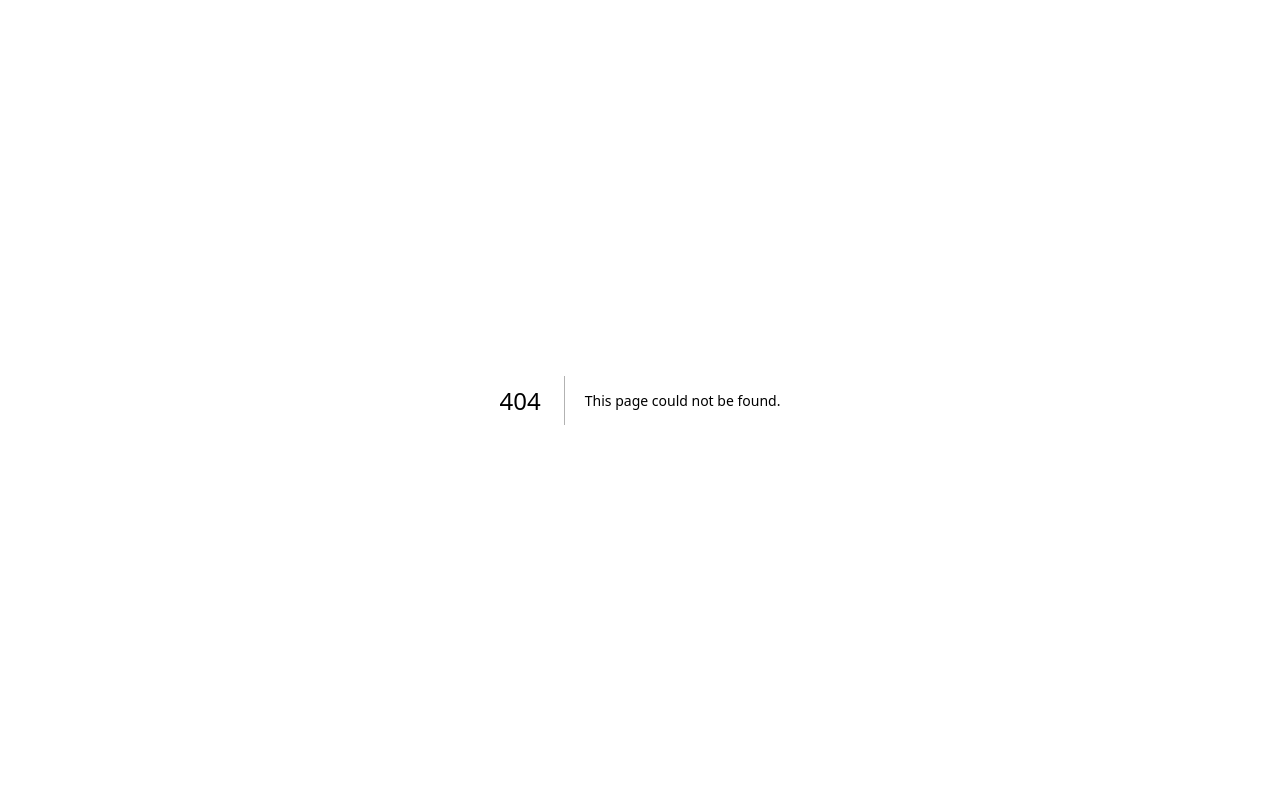
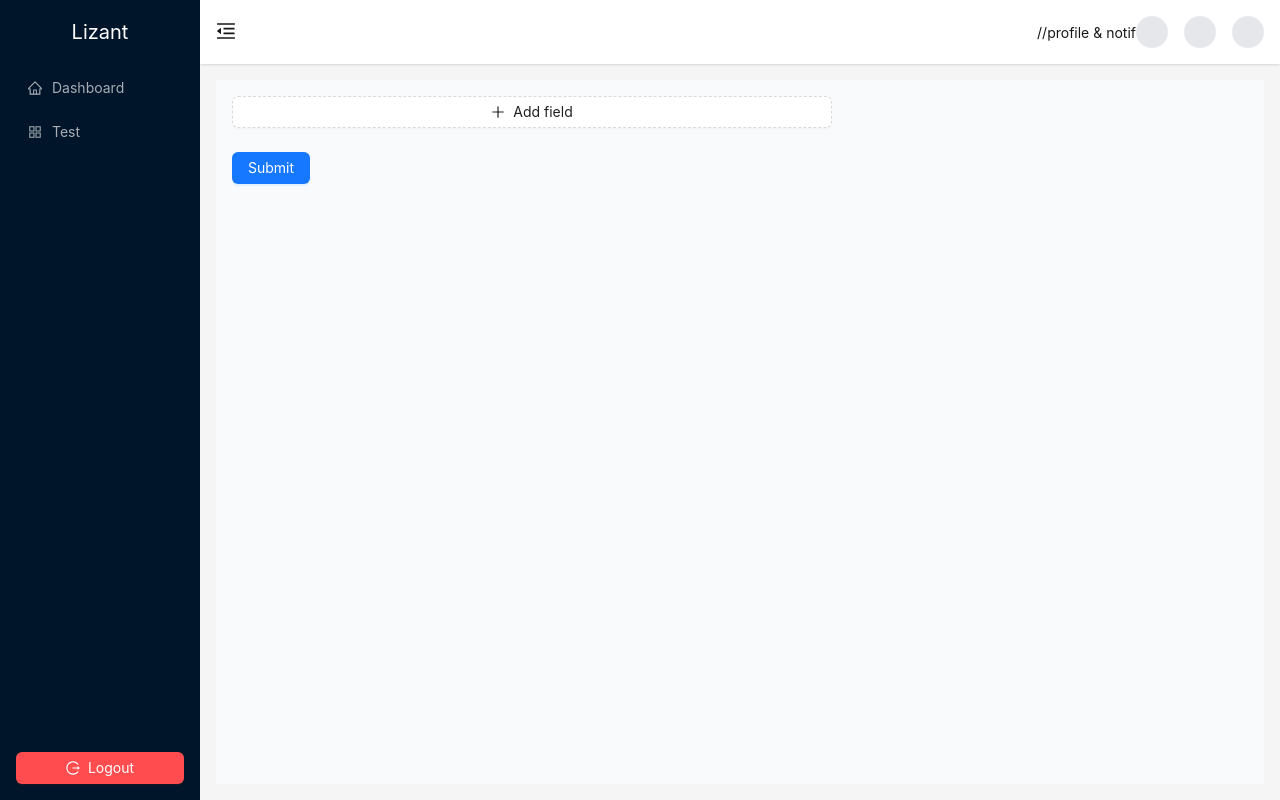
Before and after one commit to Jason4931/table-library-test, a Next.js app: page /forms in a window 1280 px wide. Before the commit this address had no page. Built offline with nearby package versions, Linux system fonts and the light colour scheme; sample sign-in values are in the browser's storage.

Commit message:
Add form example like repeater

```diff
--- /dev/null
+++ b/src/app/forms/page.jsx
@@ -0,0 +1,10 @@
+import MainLayout from "@/app/layout/mainlayout";
+import FormExample from "@/app/ui/forms/FormExample";
+
+export default function FormsPage() {
+  return (
+    <MainLayout>
+      <FormExample />
+    </MainLayout>
+  );
+}
--- /dev/null
+++ b/src/app/ui/forms/FormExample.jsx
@@ -0,0 +1,83 @@
+"use client";
+var __rest =
+  (this && this.__rest) ||
+  function (s, e) {
+    var t = {};
+    for (var p in s)
+      if (Object.prototype.hasOwnProperty.call(s, p) && e.indexOf(p) < 0)
+        t[p] = s[p];
+    if (s != null && typeof Object.getOwnPropertySymbols === "function")
+      for (var i = 0, p = Object.getOwnPropertySymbols(s); i < p.length; i++) {
+        if (
+          e.indexOf(p[i]) < 0 &&
+          Object.prototype.propertyIsEnumerable.call(s, p[i])
+        )
+          t[p[i]] = s[p[i]];
+      }
+    return t;
+  };
+import React from "react";
+import { MinusCircleOutlined, PlusOutlined } from "@ant-design/icons";
+import { Button, Form, Input, Space } from "antd";
+import "@ant-design/v5-patch-for-react-19";
+const onFinish = (values) => {
+  console.log("Received values of form:", values);
+};
+const FormExample = () => (
+  <Form
+    name="dynamic_form_nest_item"
+    onFinish={onFinish}
+    style={{ maxWidth: 600 }}
+    autoComplete="off"
+  >
+    <Form.List name="users">
+      {(fields, { add, remove }) => (
+        <>
+          {fields.map((_a) => {
+            var { key, name } = _a,
+              restField = __rest(_a, ["key", "name"]);
+            return (
+              <Space
+                key={key}
+                style={{ display: "flex", marginBottom: 8 }}
+                align="baseline"
+              >
+                <Form.Item
+                  {...restField}
+                  name={[name, "first"]}
+                  rules={[{ required: true, message: "Missing first name" }]}
+                >
+                  <Input placeholder="First Name" />
+                </Form.Item>
+                <Form.Item
+                  {...restField}
+                  name={[name, "last"]}
+                  rules={[{ required: true, message: "Missing last name" }]}
+                >
+                  <Input placeholder="Last Name" />
+                </Form.Item>
+                <MinusCircleOutlined onClick={() => remove(name)} />
+              </Space>
+            );
+          })}
+          <Form.Item>
+            <Button
+              type="dashed"
+              onClick={() => add()}
+              block
+              icon={<PlusOutlined />}
+            >
+              Add field
+            </Button>
+          </Form.Item>
+        </>
+      )}
+    </Form.List>
+    <Form.Item>
+      <Button type="primary" htmlType="submit">
+        Submit
+      </Button>
+    </Form.Item>
+  </Form>
+);
+export default FormExample;
```
